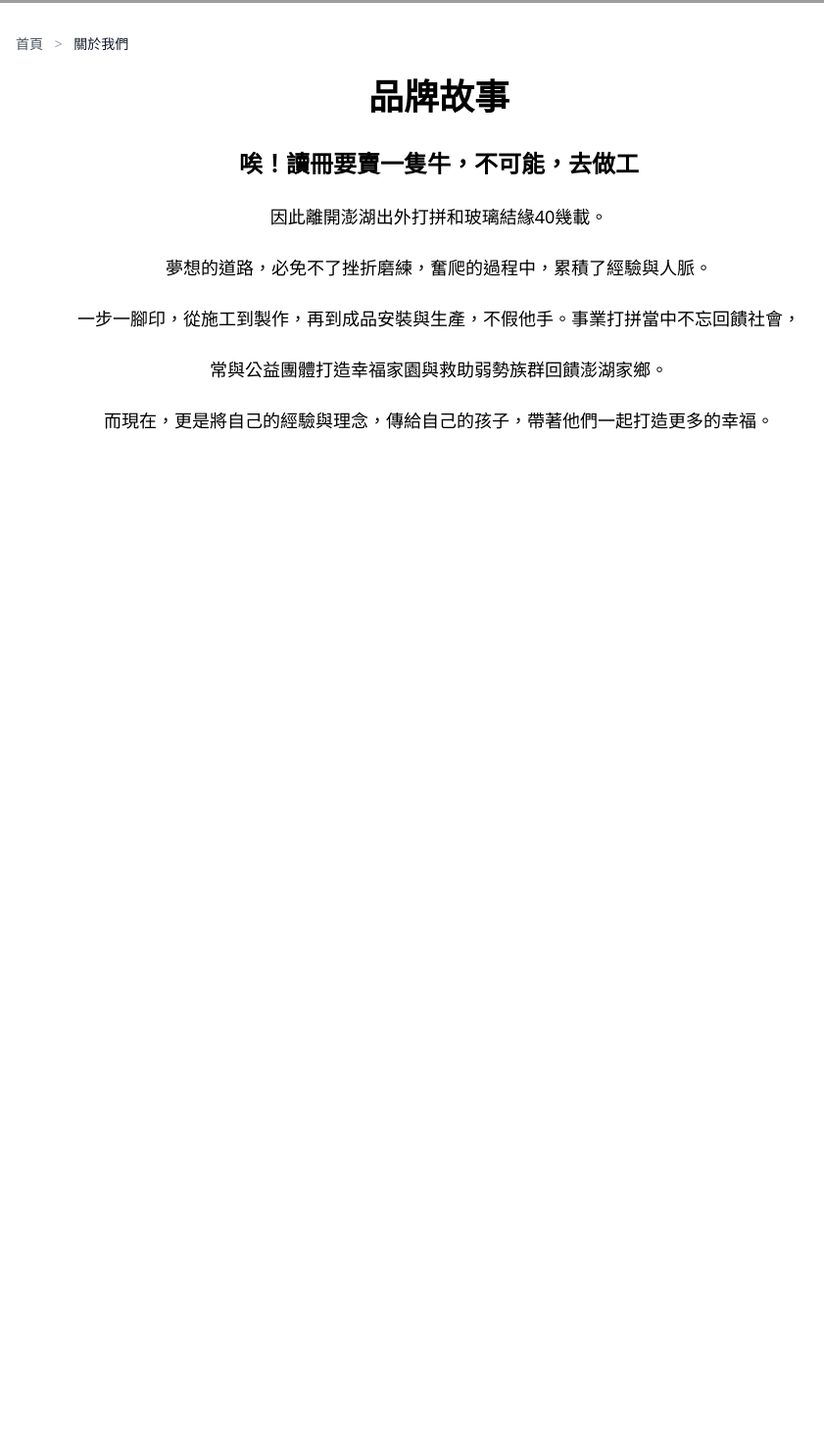
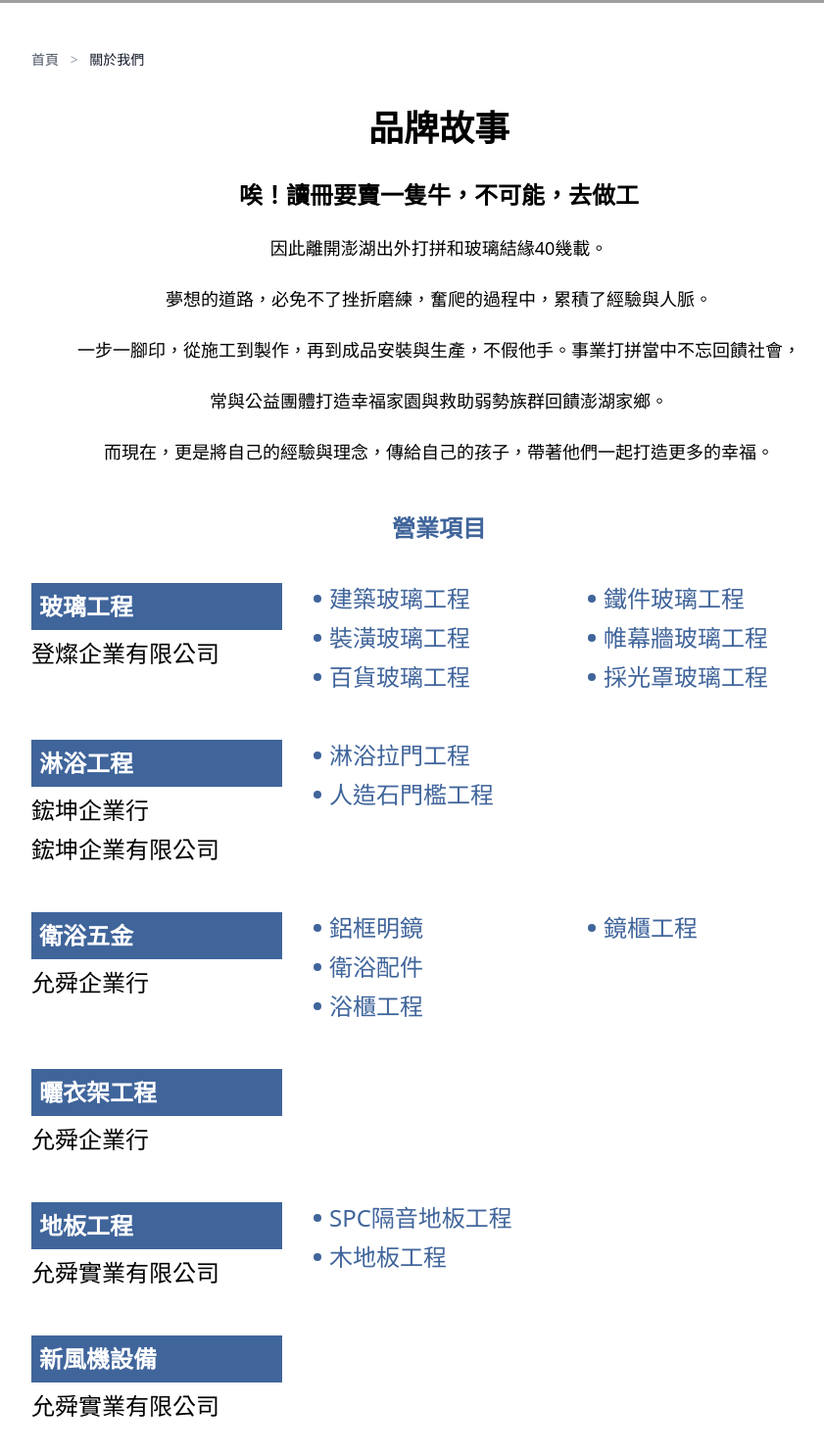
Before and after one commit to mengwei0111/DHY-Web, a website built with Vite: page src/about_us.html in a window 1280 px wide. Shown: the part 349-1834 px from the top of the page at 98% size, without its empty margins (192-1033 px from the left). Before the commit the page ends 824 px from the top, so only its background shows below. Built offline with nearby package versions, Linux system fonts and the light colour scheme; grey boxes are pictures that could not be loaded.

Commit message:
0920 update

```diff
--- a/src/about_us.html
+++ b/src/about_us.html
@@ -31,8 +31,8 @@
 
 
   <div class="container mx-auto px-4 py-8 max-w-4xl text-black">
-    <nav class="text-sm mb-6">
-      <a href="#" class="text-gray-600 hover:text-gray-900">首頁</a>
+    <nav class="text-black textarea-md mb-6">
+      <a href="./index.html" class="text-gray-600 hover:text-gray-900">首頁</a>
       <span class="mx-2 text-gray-400">&gt;</span>
       <span class="text-gray-900">關於我們</span>
     </nav>
@@ -66,7 +66,161 @@
     </div>
   </div>
 
+  <!-- 營業項目 -->
+  <div class="max-w-4xl mx-auto p-4">
+    <h2 class="text-2xl font-bold text-center mb-6">營業項目</h2>
+    <div class="bg-white overflow-hidden mb-4">
+      <div class="flex flex-col md:flex-row">
+        <div class="md:w-1/3 p-4">
+          <h3 class="bg-[#40659b] text-white text-2xl font-semibold p-2">玻璃工程</h3>
+          <p class="text-black mt-2 text-2xl">登燦企業有限公司</p>
+        </div>
 
+        <div class="p-4 md:w-2/3">
+          <div class="grid grid-cols-1 md:grid-cols-2 gap-4 text-2xl">
+            <div class="space-y-2 ">
+              <ul class="space-y-2">
+                <li class="flex items-center">
+                  <span class="w-2 h-2 bg-[#40659b] rounded-full mr-2"></span>
+                  建築玻璃工程
+                </li>
+                <li class="flex items-center">
+                  <span class="w-2 h-2 bg-[#40659b] rounded-full mr-2"></span>
+                  裝潢玻璃工程
+                </li>
+                <li class="flex items-center">
+                  <span class="w-2 h-2 bg-[#40659b] rounded-full mr-2"></span>
+                  百貨玻璃工程
+                </li>
+              </ul>
+            </div>
+            <div class="space-y-2">
+              <ul class="space-y-2">
+                <li class="flex items-center">
+                  <span class="w-2 h-2 bg-[#40659b] rounded-full mr-2"></span>
+                  鐵件玻璃工程
+                </li>
+                <li class="flex items-center">
+                  <span class="w-2 h-2 bg-[#40659b] rounded-full mr-2"></span>
+                  帷幕牆玻璃工程
+                </li>
+                <li class="flex items-center">
+                  <span class="w-2 h-2 bg-[#40659b] rounded-full mr-2"></span>
+                  採光罩玻璃工程
+                </li>
+              </ul>
+            </div>
+          </div>
+        </div>
+      </div>
+    </div>
+    <div class="bg-white overflow-hidden mb-4">
+      <div class="flex flex-col md:flex-row">
+        <div class="md:w-1/3 p-4">
+          <h3 class="bg-[#40659b] text-white text-2xl font-semibold p-2">淋浴工程</h3>
+          <p class="text-black mt-2 text-2xl">鋐坤企業行</p>
+          <p class="text-black mt-2 text-2xl">鋐坤企業有限公司</p>
+
+        </div>
+
+        <div class="p-4 md:w-2/3">
+          <div class="grid grid-cols-1 md:grid-cols-2 gap-4 text-2xl">
+            <div class="space-y-2">
+              <ul class="space-y-2">
+                <li class="flex items-center">
+                  <span class="w-2 h-2 bg-[#40659b] rounded-full mr-2"></span>
+                  淋浴拉門工程
+                </li>
+                <li class="flex items-center">
+                  <span class="w-2 h-2 bg-[#40659b] rounded-full mr-2"></span>
+                  人造石門檻工程
+                </li>
+            </div>
+          </div>
+        </div>
+      </div>
+    </div>
+    <div class="bg-white overflow-hidden mb-4">
+      <div class="flex flex-col md:flex-row">
+        <div class="md:w-1/3 p-4">
+          <h3 class="bg-[#40659b] text-white text-2xl font-semibold p-2">衛浴五金</h3>
+          <p class="text-black mt-2 text-2xl">允舜企業行</p>
+        </div>
+
+        <div class="p-4 md:w-2/3">
+          <div class="grid grid-cols-1 md:grid-cols-2 gap-4 text-2xl">
+            <div class="space-y-2">
+              <ul class="space-y-2">
+                <li class="flex items-center">
+                  <span class="w-2 h-2 bg-[#40659b] rounded-full mr-2"></span>
+                  鋁框明鏡
+                </li>
+                <li class="flex items-center">
+                  <span class="w-2 h-2 bg-[#40659b] rounded-full mr-2"></span>
+                  衛浴配件
+                </li>
+                <li class="flex items-center">
+                  <span class="w-2 h-2 bg-[#40659b] rounded-full mr-2"></span>
+                  浴櫃工程
+                </li>
+              </ul>
+            </div>
+            <div class="space-y-2">
+              <ul class="space-y-2">
+                <li class="flex items-center">
+                  <span class="w-2 h-2 bg-[#40659b] rounded-full mr-2"></span>
+                  鏡櫃工程
+                </li>
+              </ul>
+            </div>
+          </div>
+        </div>
+      </div>
+    </div>
+    <div class="bg-white overflow-hidden mb-4">
+      <div class="flex flex-col md:flex-row">
+        <div class="md:w-1/3 p-4">
+          <h3 class="bg-[#40659b] text-white text-2xl font-semibold p-2">曬衣架工程</h3>
+          <p class="text-black mt-2 text-2xl">允舜企業行</p>
+        </div>
+
+      </div>
+    </div>
+    <div class="bg-white overflow-hidden mb-4">
+      <div class="flex flex-col md:flex-row">
+        <div class="md:w-1/3 p-4">
+          <h3 class="bg-[#40659b] text-white text-2xl font-semibold p-2">地板工程</h3>
+          <p class="text-black mt-2 text-2xl">允舜實業有限公司</p>
+        </div>
+
+        <div class="p-4 md:w-2/3">
+          <div class="grid grid-cols-1 md:grid-cols-2 gap-4 text-2xl">
+            <div class="space-y-2">
+              <ul class="space-y-2">
+                <li class="flex items-center">
+                  <span class="w-2 h-2 bg-[#40659b] rounded-full mr-2"></span>
+                  SPC隔音地板工程
+                </li>
+                <li class="flex items-center">
+                  <span class="w-2 h-2 bg-[#40659b] rounded-full mr-2"></span>
+                  木地板工程
+                </li>
+              </ul>
+            </div>
+          </div>
+        </div>
+      </div>
+    </div>
+    <div class="bg-white overflow-hidden mb-4">
+      <div class="flex flex-col md:flex-row">
+        <div class="md:w-1/3 p-4">
+          <h3 class="bg-[#40659b] text-white text-2xl font-semibold p-2">新風機設備</h3>
+          <p class="text-black mt-2 text-2xl">允舜實業有限公司</p>
+        </div>
+
+      </div>
+    </div>
+  </div>
 
 
 
```
